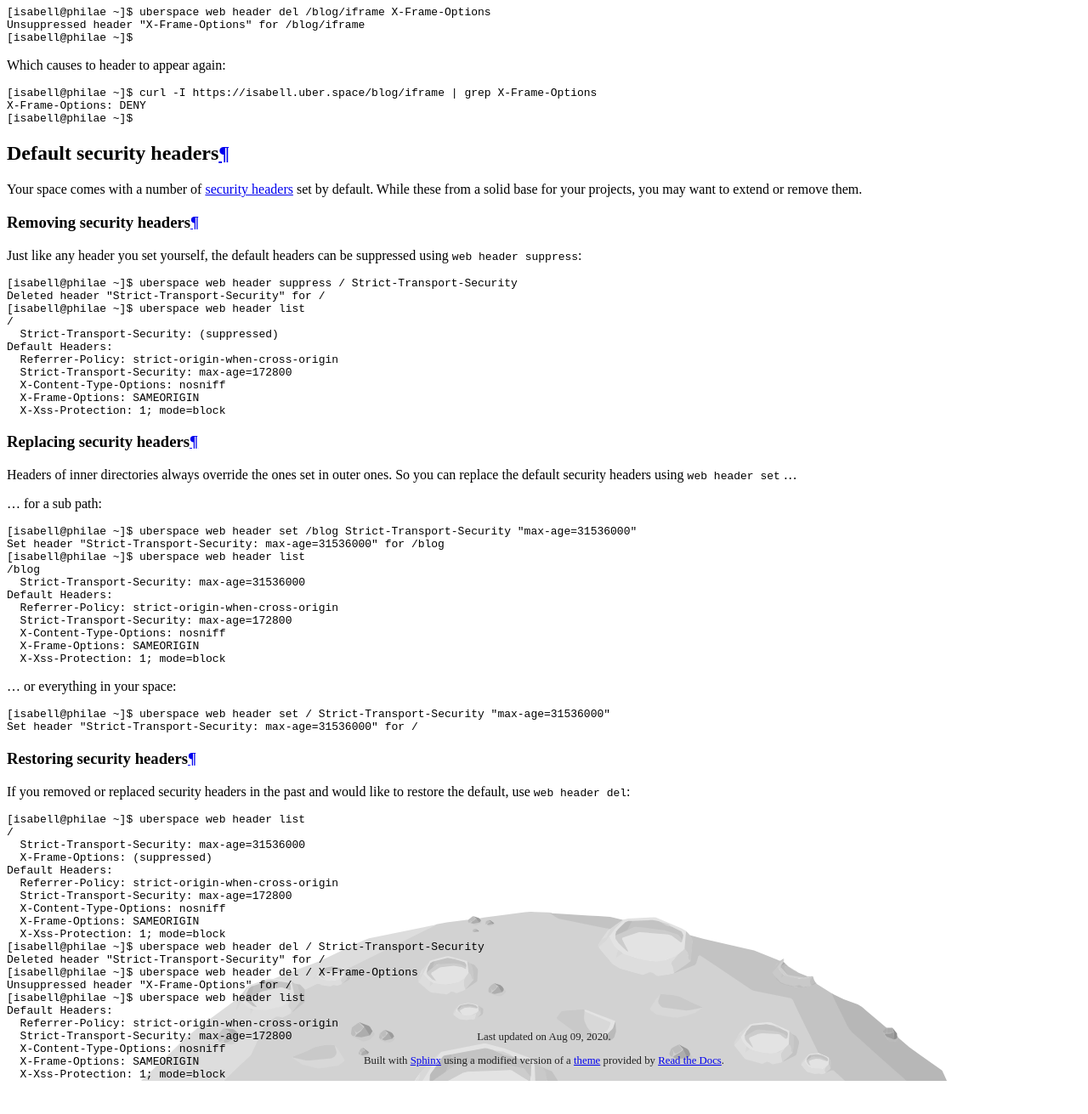
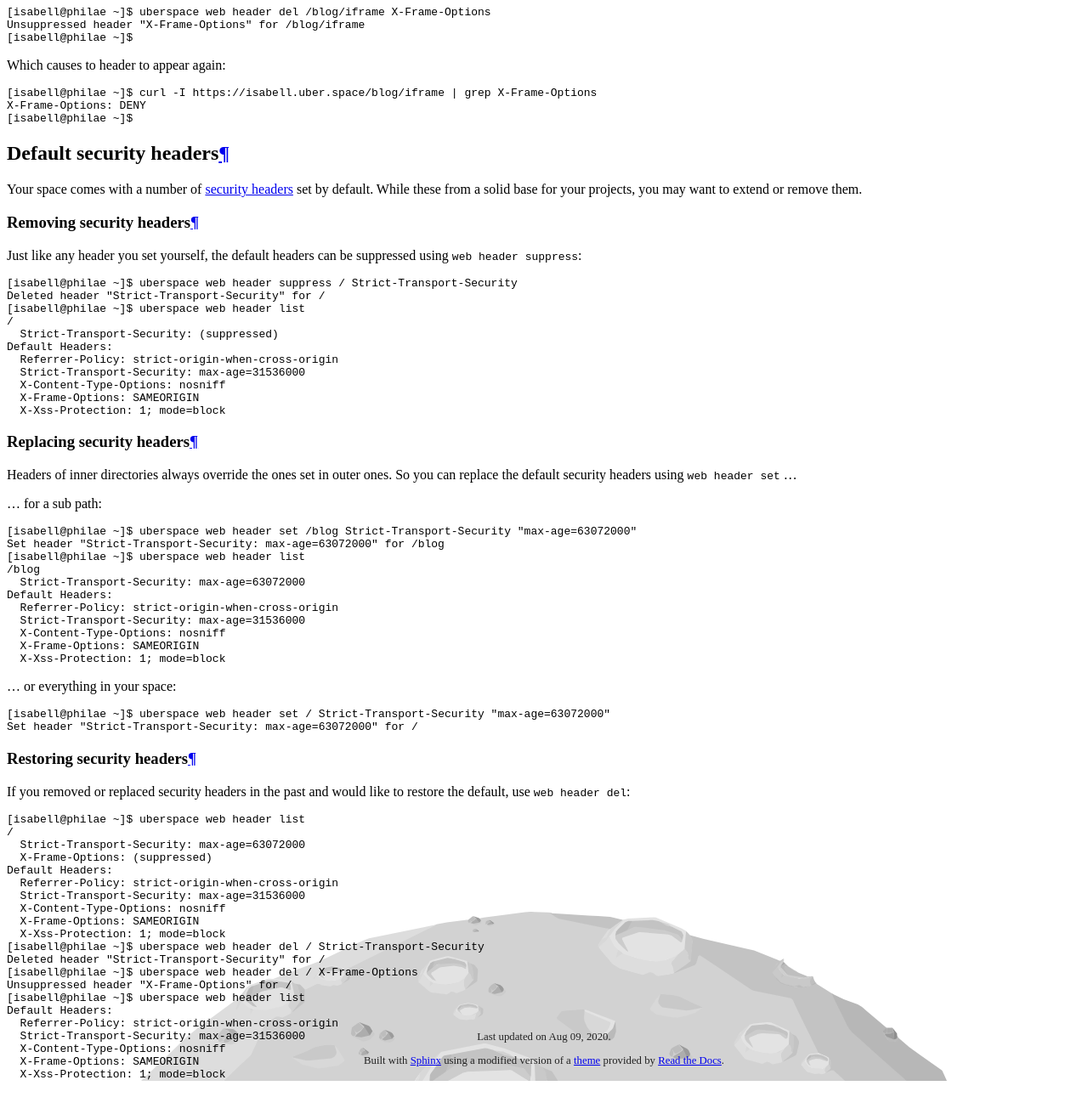
Before and after one commit to Uberspace/manual, a Sphinx documentation site: the page built from source/web-headers.rst, in a window 1280 px wide and 1400 px high, scrolled down 3869 px. Shown: the top 1311 px of the window at 85% size. Built offline with Sphinx 7.4.7 and the Read the Docs theme 2.0.0, drawn with Linux system fonts in a browser that asks for light colours; pages that are not in the unit, such as notebooks, are missing from menus; some of the changed text lies outside the part shown.

Commit message:
update web headers examples for new HSTS default max-age, close #193

```diff
--- a/source/web-headers.rst
+++ b/source/web-headers.rst
@@ -30,7 +30,7 @@ In case you get stuck or want to know what's going on, you can always use ``web
   [isabell@philae ~]$ uberspace web header list
   Default Headers:
     Referrer-Policy: strict-origin-when-cross-origin
-    Strict-Transport-Security: max-age=172800
+    Strict-Transport-Security: max-age=31536000
     X-Content-Type-Options: nosniff
     X-Frame-Options: SAMEORIGIN
     X-Xss-Protection: 1; mode=block
@@ -56,7 +56,7 @@ Again, you can take a look using `header list`:
     X-Clacks-Overhead: GNU Terry Pratchett
   Default Headers:
     Referrer-Policy: strict-origin-when-cross-origin
-    Strict-Transport-Security: max-age=172800
+    Strict-Transport-Security: max-age=31536000
     (...)
 
 Much like :ref:`web backends <backends>` a header is present on the set path plus all of the paths below. This means the ``X-Clacks-Overhead`` header set on ``/blog`` header will also be present on ``/blog/imprint``, ``/blog/archive/1984`` and so on:
@@ -143,7 +143,7 @@ Again, you can take a look using `header list`:
     X-Frame-Options: DENY
   Default Headers:
     Referrer-Policy: strict-origin-when-cross-origin
-    Strict-Transport-Security: max-age=172800
+    Strict-Transport-Security: max-age=31536000
     (...)
 
 As instructed the header is now present on ``/blog`` but not on ``/blog/iframe``:
@@ -191,7 +191,7 @@ Just like any header you set yourself, the default headers can be suppressed usi
     Strict-Transport-Security: (suppressed)
   Default Headers:
     Referrer-Policy: strict-origin-when-cross-origin
-    Strict-Transport-Security: max-age=172800
+    Strict-Transport-Security: max-age=31536000
     X-Content-Type-Options: nosniff
     X-Frame-Options: SAMEORIGIN
     X-Xss-Protection: 1; mode=block
@@ -206,14 +206,14 @@ Headers of inner directories always override the ones set in outer ones. So you
 .. code-block:: console
   :emphasize-lines: 1,5
 
-  [isabell@philae ~]$ uberspace web header set /blog Strict-Transport-Security "max-age=31536000"
-  Set header "Strict-Transport-Security: max-age=31536000" for /blog
+  [isabell@philae ~]$ uberspace web header set /blog Strict-Transport-Security "max-age=63072000"
+  Set header "Strict-Transport-Security: max-age=63072000" for /blog
   [isabell@philae ~]$ uberspace web header list
   /blog
-    Strict-Transport-Security: max-age=31536000
+    Strict-Transport-Security: max-age=63072000
   Default Headers:
     Referrer-Policy: strict-origin-when-cross-origin
-    Strict-Transport-Security: max-age=172800
+    Strict-Transport-Security: max-age=31536000
     X-Content-Type-Options: nosniff
     X-Frame-Options: SAMEORIGIN
     X-Xss-Protection: 1; mode=block
@@ -222,8 +222,8 @@ Headers of inner directories always override the ones set in outer ones. So you
 
 .. code-block:: console
 
-  [isabell@philae ~]$ uberspace web header set / Strict-Transport-Security "max-age=31536000"
-  Set header "Strict-Transport-Security: max-age=31536000" for /
+  [isabell@philae ~]$ uberspace web header set / Strict-Transport-Security "max-age=63072000"
+  Set header "Strict-Transport-Security: max-age=63072000" for /
 
 Restoring security headers
 --------------------------
@@ -235,11 +235,11 @@ If you removed or replaced security headers in the past and would like to restor
 
   [isabell@philae ~]$ uberspace web header list
   /
-    Strict-Transport-Security: max-age=31536000
+    Strict-Transport-Security: max-age=63072000
     X-Frame-Options: (suppressed)
   Default Headers:
     Referrer-Policy: strict-origin-when-cross-origin
-    Strict-Transport-Security: max-age=172800
+    Strict-Transport-Security: max-age=31536000
     X-Content-Type-Options: nosniff
     X-Frame-Options: SAMEORIGIN
     X-Xss-Protection: 1; mode=block
@@ -250,7 +250,7 @@ If you removed or replaced security headers in the past and would like to restor
   [isabell@philae ~]$ uberspace web header list
   Default Headers:
     Referrer-Policy: strict-origin-when-cross-origin
-    Strict-Transport-Security: max-age=172800
+    Strict-Transport-Security: max-age=31536000
     X-Content-Type-Options: nosniff
     X-Frame-Options: SAMEORIGIN
     X-Xss-Protection: 1; mode=block
```
